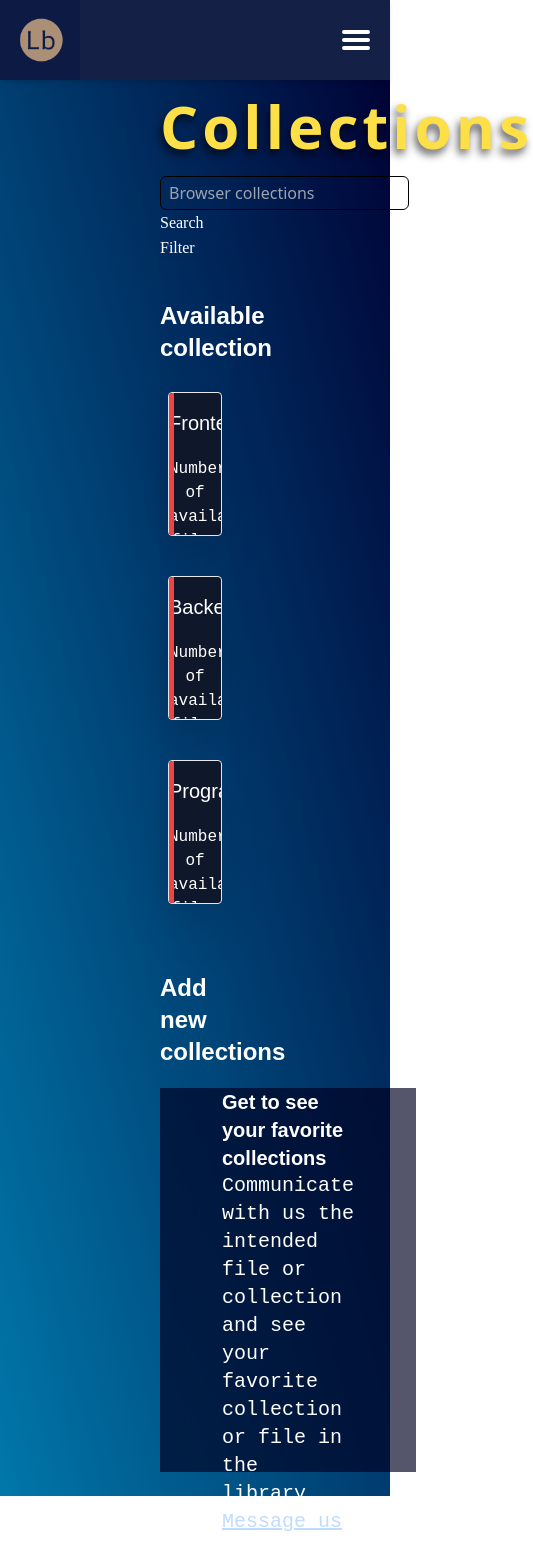
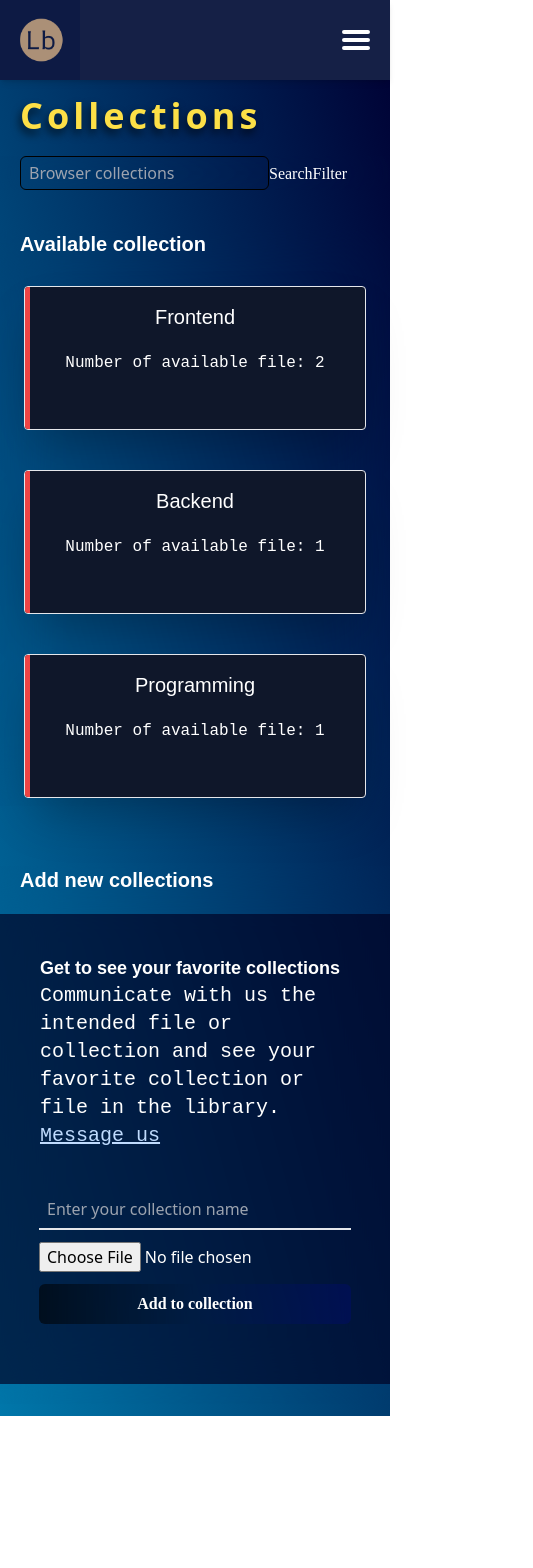
Before and after one commit to Jhay-Great/Library, a React (Vite) app in the folder frontend/: page /collections in a window 390 px wide. Shown: the top 1568 px of the page, 533 px wide, since content can reach past the window. After the commit the page ends 1416 px from the top, so only its background shows below. Built offline with nearby package versions, Linux system fonts and the light colour scheme; a web font is replaced by a local one.

Commit message:
collection component - improving responsivness

```diff
--- a/frontend/src/components/FlexContainer.jsx
+++ b/frontend/src/components/FlexContainer.jsx
@@ -2,7 +2,7 @@ import React from 'react'
 
 function FlexContainer({ children, additionalStyles='' }) {
   return (
-    <div className={`flex justify-center items-center gap-20 flex-wrap ${additionalStyles}`}>
+    <div className={`flex justify-center items-center gap-10 p-10 sm:gap-20 flex-wrap ${additionalStyles}`}>
       { children }
     </div>
   )
--- a/frontend/src/components/Headings.jsx
+++ b/frontend/src/components/Headings.jsx
@@ -2,19 +2,19 @@ import React, { memo } from 'react'
 
 function Headings({children, tag='h1', additionalStyles=''}) {
     if (tag === 'h1') return (
-        <h1 className={` text-yellow-300 font-bold text-6xl ${additionalStyles}`} >
+        <h1 className={` text-yellow-300 font-bold text-4xl sm:text-6xl px-5 sm:px-20 ${additionalStyles}`} >
             {children}
         </h1>
     );
 
     if (tag === 'h3') return (
-        <h3 className={` text-white font-bold text-xl ${additionalStyles}`} >
+        <h3 className={` text-white font-bold text-lg sm:text-xl ${additionalStyles}`} >
             {children}
         </h3>
     );
 
   return (
-    <h2 className={`mb-5 text-white font-semibold text-2xl ${additionalStyles}`}>
+    <h2 className={`mb-5 px-5 sm:px-20 text-white font-semibold text-xl sm:text-2xl ${additionalStyles}`}>
         {children}
     </h2>
   )
--- a/frontend/src/components/MainContainer.jsx
+++ b/frontend/src/components/MainContainer.jsx
@@ -2,7 +2,7 @@ import React, { memo } from 'react'
 
 function MainContainer({ children }) {
   return (
-    <main className='w-full min-h-screen p-40 pb-1 pt-24 bg-gradient-to-tr from-[#07a] to-[#003] flex flex-col gap-5 text-white '>
+    <main className='w-full min-h-screen pb-3 pt-24 bg-gradient-to-tr from-[#07a] to-[#003] flex flex-col gap-5 text-white '>
         { children }
     </main>
   )
--- a/frontend/src/pages/Collections.jsx
+++ b/frontend/src/pages/Collections.jsx
@@ -66,7 +66,7 @@ function Collections() {
     <MainContainer>
       <Headings children="Collections" />
 
-      <section>
+      <section className="px-5">
         {/* <Breadcrumbs /> */}
         <Input placeholder="Browser collections" />
         <button>Search</button>
@@ -83,7 +83,7 @@ function Collections() {
               <Link
                 to={`/library/${item.genre}`}
                 key={item.id}
-                className="w-full sm:w-52 h-36 md:w-80 md:h-56 bg-slate-900 border rounded text-center flex flex-col gap-5 text-white shadow-2xl overflow-hidden after:w-[5px] after:h-full after:absolute after:bg-red-500 relative hover:scale-90 transition-all ease-in-out duration-300"
+                className="w-11/12 sm:w-52 h-36 md:w-80 md:h-56 bg-slate-900 border rounded text-center flex flex-col gap-5 text-white shadow-2xl overflow-hidden after:w-[5px] after:h-full after:absolute after:bg-red-500 relative hover:scale-90 transition-all ease-in-out duration-300"
               >
                 <h3 className="mt-4 text-xl">
                   {item?.genre?.replace(
@@ -107,7 +107,7 @@ function Collections() {
       <section  className="mt-10">
       <Headings children="Add new collections" tag="h2" />
 
-        <FlexContainer additionalStyles="h-96 mb-5 px-32 bg-[#002a]">
+        <FlexContainer additionalStyles="mb-5 sm:px-32 bg-[#002a]">
           <div className="flex-1">
             <Headings children="Get to see your favorite collections" tag="h3" />
 
```
